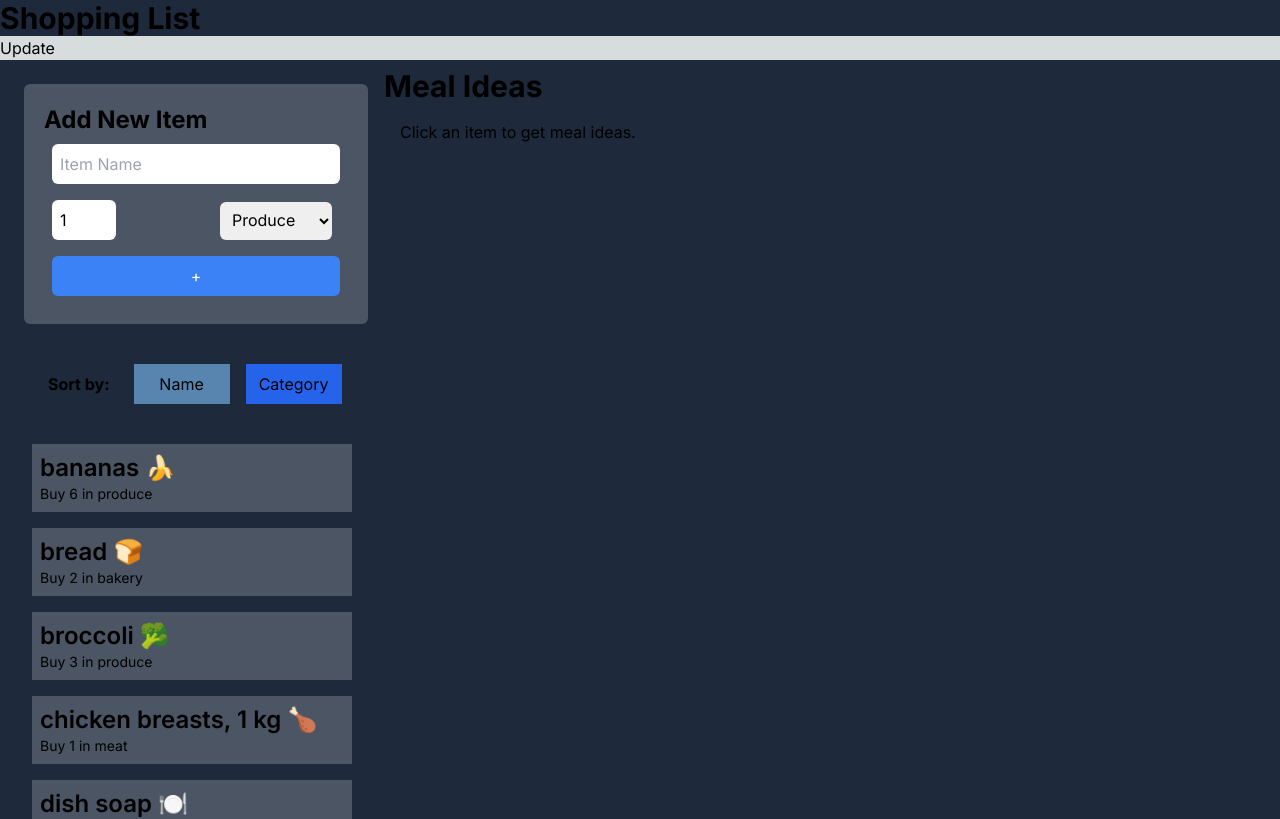
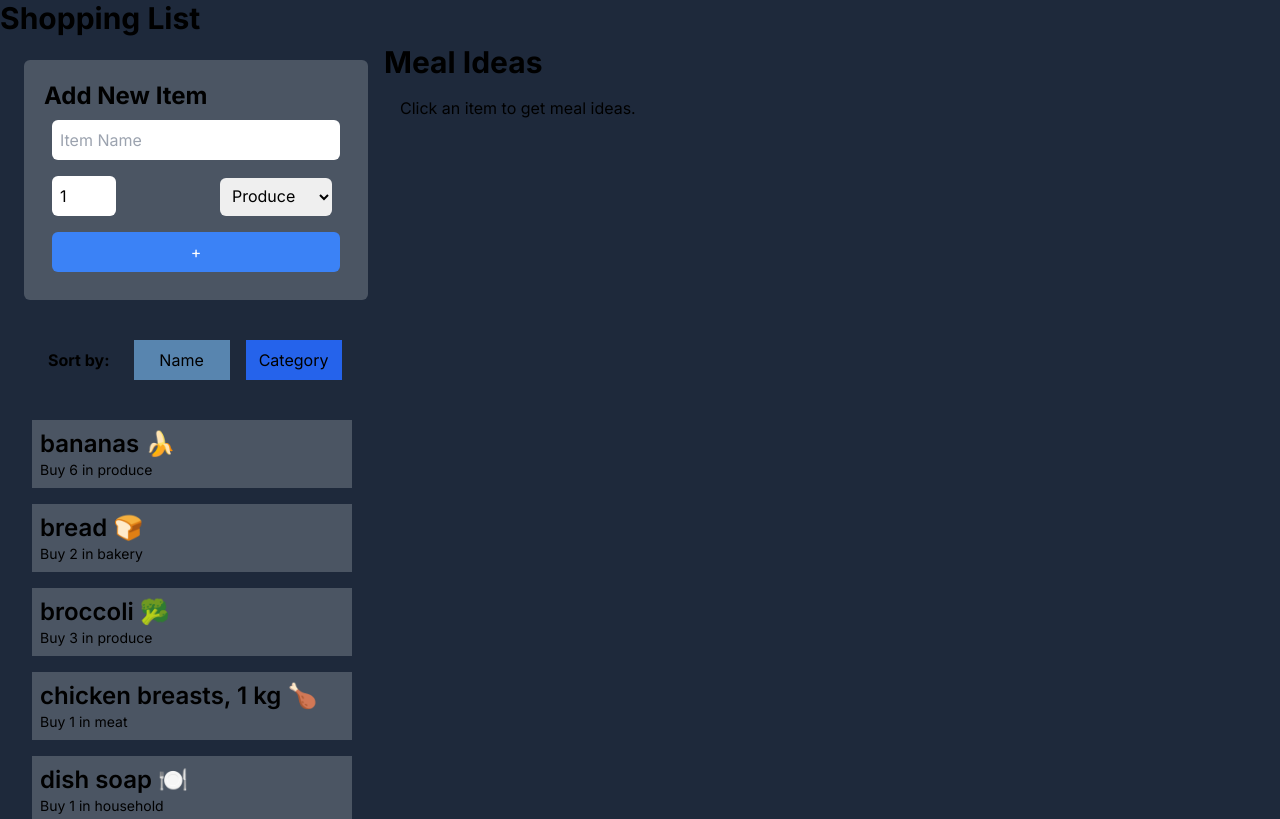
Before and after one commit to ShelynDM/cprg306-assignments, a Next.js app: page /week-7 in a window 1280 px wide. Shown: the top 819 px of the page. Built offline with nearby package versions, Linux system fonts and the light colour scheme.

Commit message:
error update

```diff
--- a/app/week-7/page.js
+++ b/app/week-7/page.js
@@ -23,7 +23,6 @@ export default function Page() {
       return (
       <main>
         <h1 className="text-3xl font-bold bg-slate-800">Shopping List</h1>
-        <p>Update</p>
         <div className="p-2 bg-slate-800 flex">
           <div>
             <NewItem onAddItem={handleAddItem}/>
```
